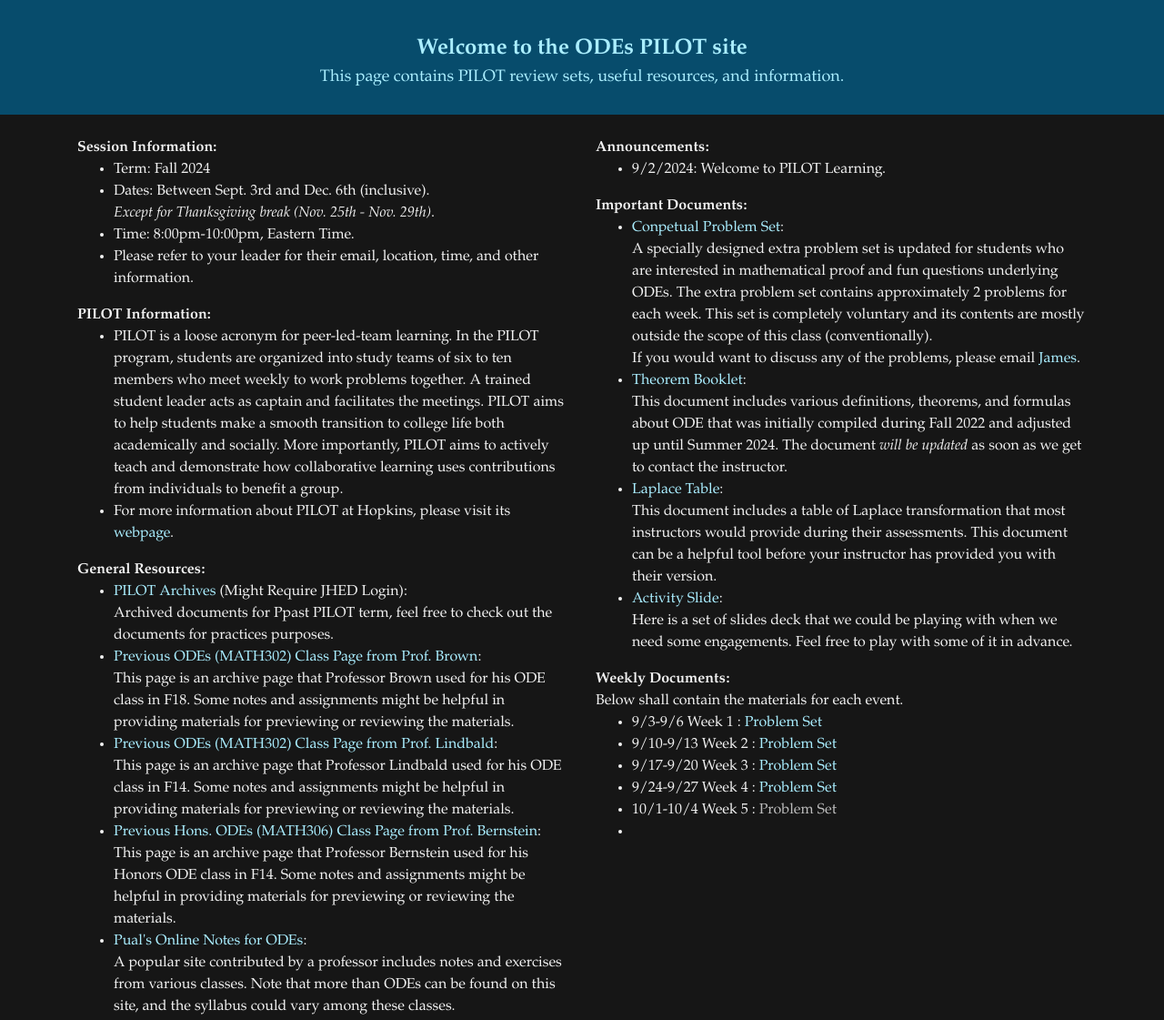
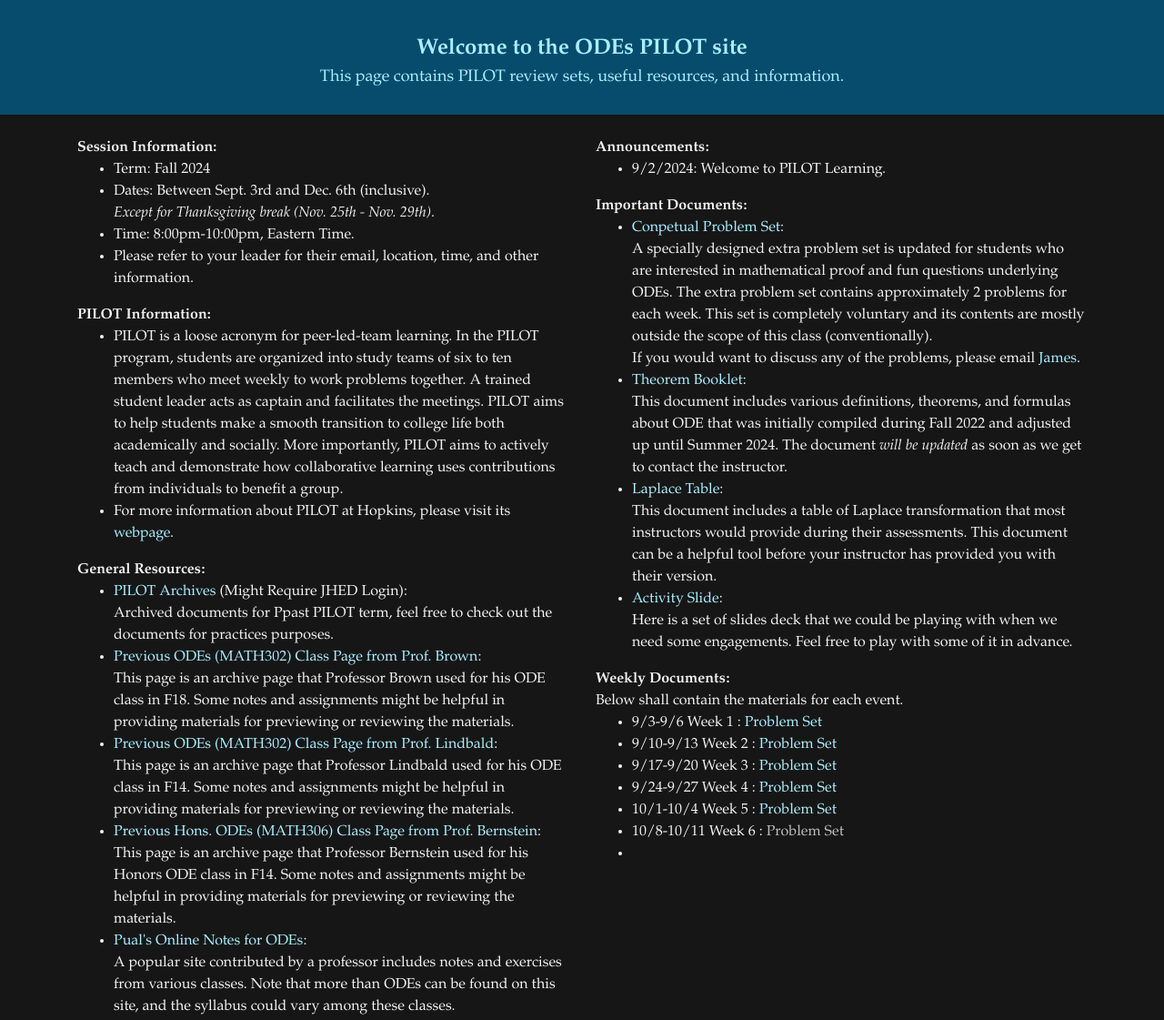
Before and after one commit to JHU-ODE-PILOT/FA24, a plain HTML site: page index.html in a window 1280 px wide. Shown: the top 1121 px of the page at 91% size. Drawn offline with nearby package versions, Linux system fonts and the light colour scheme.

Commit message:
updates to week 5

```diff
--- a/index.html
+++ b/index.html
@@ -70,7 +70,8 @@
             <li>9/10-9/13 Week 2 : <a href="contents/PSets/2.pdf", target="_blank", style="color: #aaeeff;">Problem Set</a>
             <li>9/17-9/20 Week 3 : <a href="contents/PSets/3.pdf", target="_blank", style="color: #aaeeff;">Problem Set</a>
             <li>9/24-9/27 Week 4 : <a href="contents/PSets/4.pdf", target="_blank", style="color: #aaeeff;">Problem Set</a>
-            <li>10/1-10/4 Week 5 : <a href="contents/na.txt", target="_blank", style="color: #bebebe;">Problem Set</a>
+            <li>10/1-10/4 Week 5 : <a href="contents/PSets/5.pdf", target="_blank", style="color: #aaeeff;">Problem Set</a>
+            <li>10/8-10/11 Week 6 : <a href="contents/na.txt", target="_blank", style="color: #bebebe;">Problem Set</a>
             <li>
         </ul>
         <!-- bebebe -->
```
Also changed, not shown: 3 other files.
